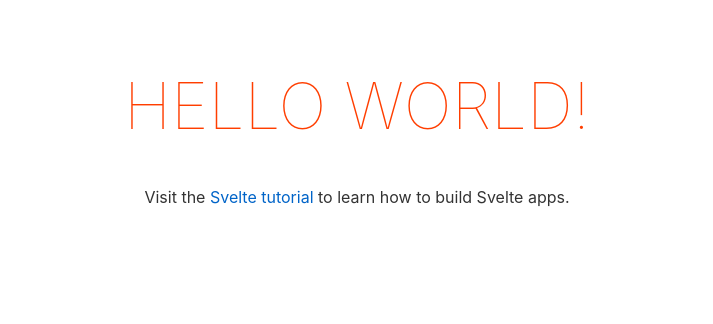
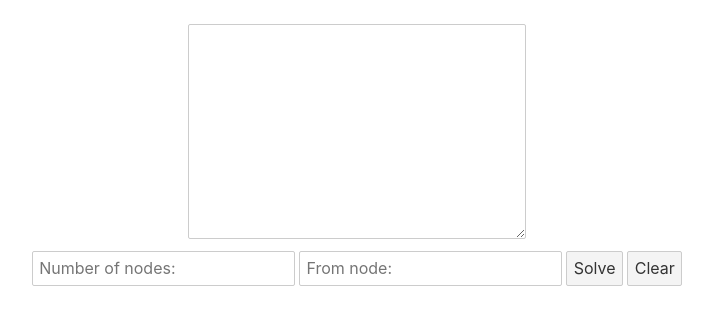
Before and after one commit to mugac/grafy, a Svelte app in the folder grafy_01/: page / in a window 1280 px wide. Shown: the top 324 px of the page, without its empty margins (283-996 px from the left). Built offline with nearby package versions, Linux system fonts and the light colour scheme.

Commit message:
textInp prot

```diff
--- a/grafy_01/src/App.svelte
+++ b/grafy_01/src/App.svelte
@@ -1,10 +1,79 @@
 <script>
-	export let name;
+	let text;
+	let out = '';
+	let pathFrom = [];
+	let pathTo = [];
+	let nodes;
+	let from;
+
+	const handleUpdate = (e) => {
+		text = e.target.value;
+	}
+	const nodesInput = (e) => {
+		nodes = e.target.value;
+	}
+	const fromNode = (e) => {
+		from = e.target.value;
+	}
+	const handleClear = () => {
+		out = "";
+	}
+
+	const handleClick = () =>{
+		let partsArr = text.split('\n');
+		let g = new Graph(nodes);
+		partsArr.forEach(element => {
+			let tempArr = element.split(',')
+			try{
+				g.addEdge(tempArr[0], tempArr[1])
+			}
+			catch{
+
+			}
+			pathFrom.push(tempArr[0])
+			pathTo.push(tempArr[1])
+		});
+	g.DFS(from);
+	}
+
+	class Graph {
+		constructor(v) {
+			this.V = v;
+			this.adj = new Array(v);
+			for (let i = 0; i < v; i++) this.adj[i] = [];
+		}
+
+		addEdge(v, w) {
+			// Add w to v's list.
+			this.adj[v].push(w);
+		}
+
+		DFSUtil(v, visited) {
+			visited[v] = true;
+			out += v + '\n'
+
+			for (let i of this.adj[v].values()) {
+				let n = i;
+				if (!visited[n]) this.DFSUtil(n, visited);
+			}
+		}
+		DFS(v) {
+			let visited = new Array(this.V);
+			for (let i = 0; i < this.V; i++) visited[i] = false;
+
+			this.DFSUtil(v, visited);
+		}
+	}
 </script>
 
 <main>
-	<h1>Hello {name}!</h1>
-	<p>Visit the <a href="https://svelte.dev/tutorial">Svelte tutorial</a> to learn how to build Svelte apps.</p>
+	<textarea name="inp" id="in" cols="30" rows="10"on:input={handleUpdate}></textarea>
+	<br>
+	<input type="text" placeholder="Number of nodes:" on:input={nodesInput} >
+	<input type="text" placeholder="From node:" on:input={fromNode}>
+	<button on:click={handleClick}>Solve</button>
+	<button on:click={handleClear}>Clear</button>
+	<p>{out}</p>
 </main>
 
 <style>
@@ -14,17 +83,12 @@
 		max-width: 240px;
 		margin: 0 auto;
 	}
-
-	h1 {
-		color: #ff3e00;
-		text-transform: uppercase;
-		font-size: 4em;
-		font-weight: 100;
-	}
-
 	@media (min-width: 640px) {
 		main {
 			max-width: none;
 		}
 	}
+	p{
+		white-space: pre-line
+	}
 </style>
```
